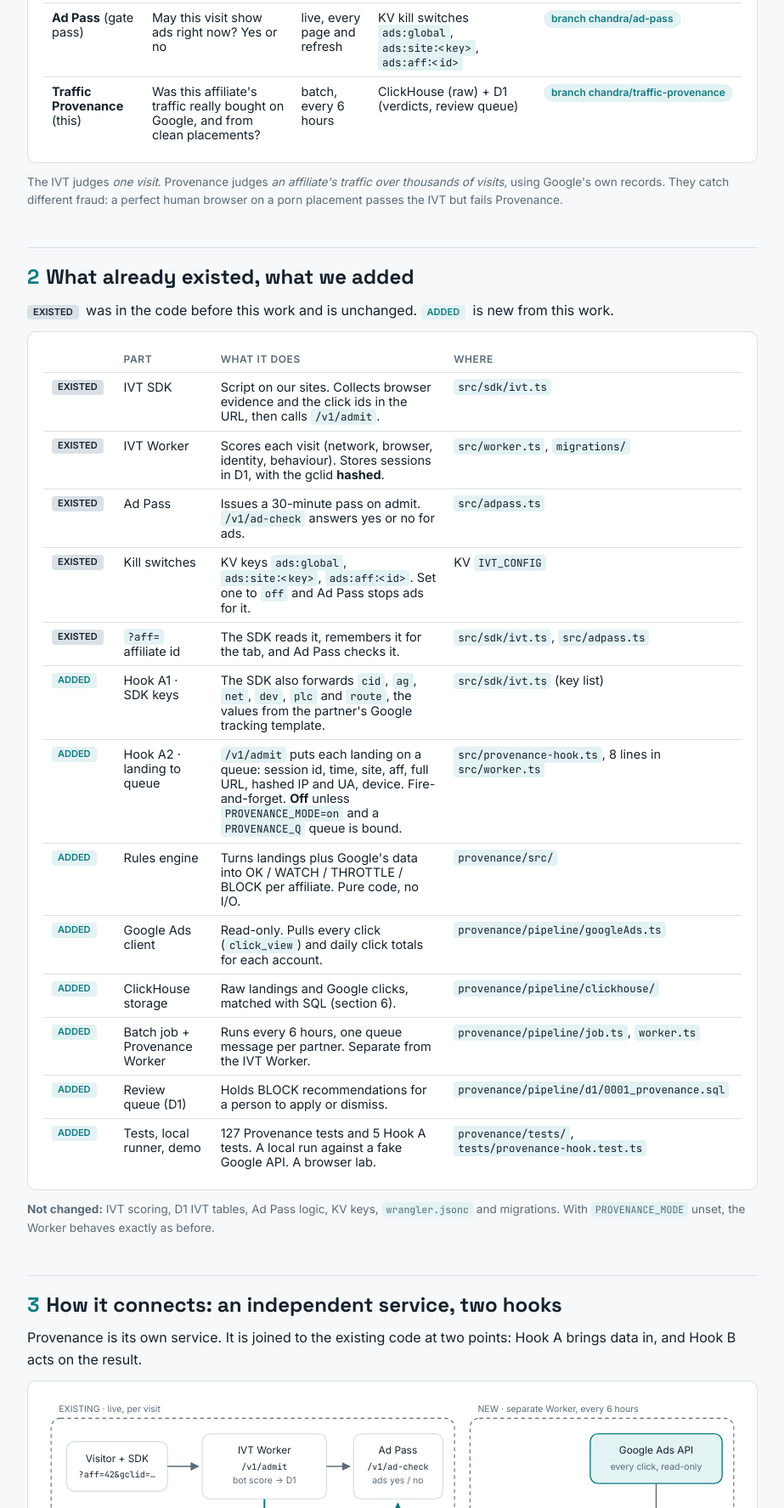
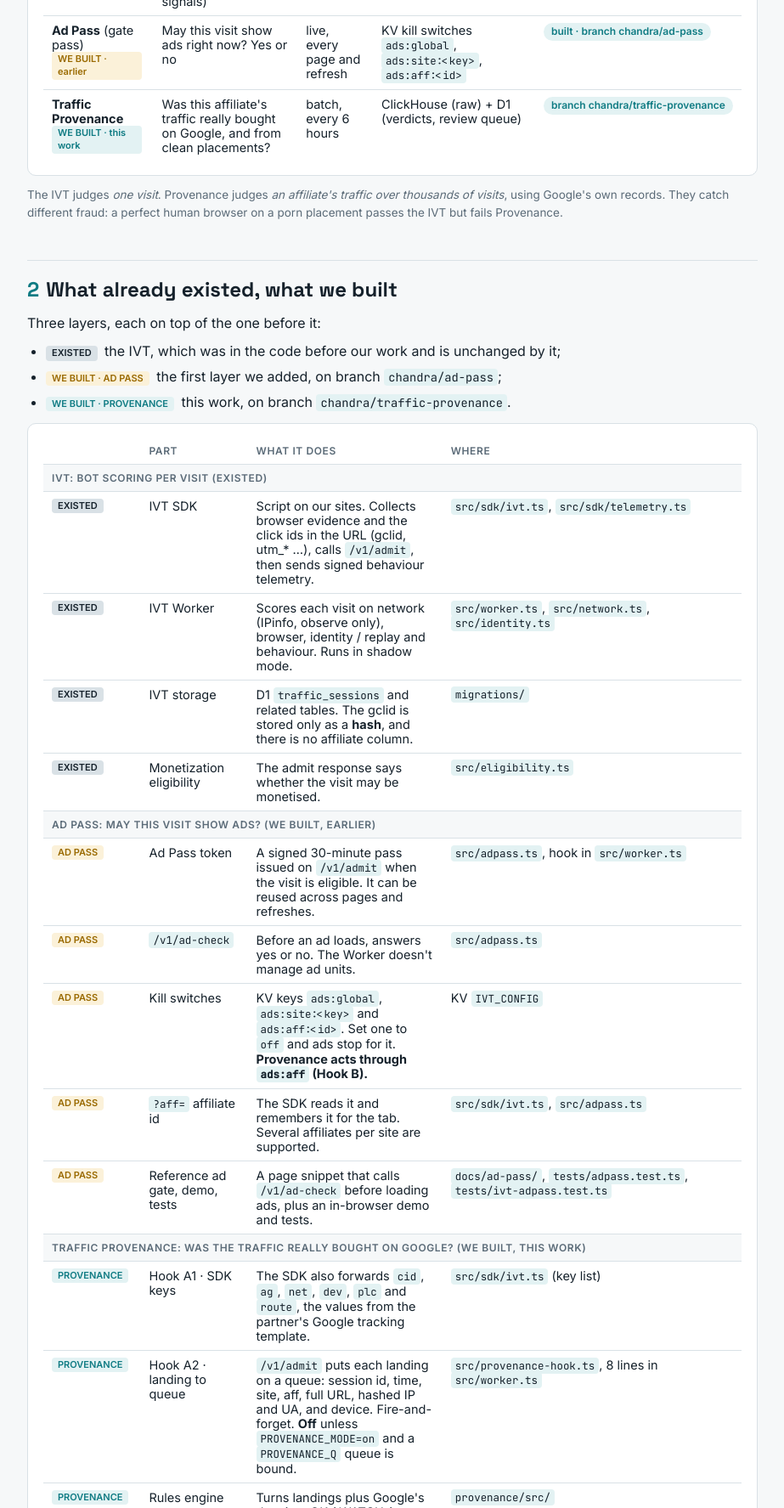
Before and after one commit to adeshsarwan/IVT, a website: page provenance/docs/MASTER-HANDOFF.html in a window 1280 px wide. Shown: the part 866-2641 px from the top of the page at 85% size, without its empty margins (178-1101 px from the left). Drawn offline with Linux system fonts and the light colour scheme.

Commit message:
Handoff: mark Ad Pass as built by us (not pre-existing); three layers IVT / Ad Pass / Provenance
Co-Authored-By: Claude Opus 5.5 <noreply@anthropic.com>

```diff
--- a/provenance/docs/MASTER-HANDOFF.html
+++ b/provenance/docs/MASTER-HANDOFF.html
@@ -49,7 +49,8 @@ tr:last-child td{border-bottom:0}
 .steps>li::before{content:counter(s);position:absolute;left:12px;top:10px;width:24px;height:24px;border-radius:50%;background:var(--soft);color:var(--accent);font:700 13px/24px var(--f-display);text-align:center}
 .who{font:600 11px var(--f-body);letter-spacing:.06em;text-transform:uppercase;color:var(--muted);margin-left:6px}
 .tag{display:inline-block;font:600 11px/1.4 var(--f-body);padding:1px 7px;border-radius:4px;margin-right:4px}
-.t-old{background:var(--line);color:var(--ink)} .t-new{background:var(--soft);color:var(--accent)}
+.t-old{background:var(--line);color:var(--ink)} .t-ap{background:var(--softwarn);color:var(--warn)} .t-new{background:var(--soft);color:var(--accent)}
+tr.grp td{background:var(--bg);font:600 12px var(--f-body);letter-spacing:.05em;text-transform:uppercase;color:var(--muted)}
 td code{white-space:nowrap}
 .check{list-style:none;padding:0} .check li::before{content:"☐ ";color:var(--accent)}
 svg{display:block;width:100%;height:auto}
@@ -68,7 +69,7 @@ svg .hook{stroke:var(--accent);stroke-width:2.2;fill:none;marker-end:url(#ah2)}
 <main>
 <div class="eyebrow">IVT · Traffic Provenance · partner handoff · 2026-11-18</div>
 <h1>Traffic Provenance Handoff</h1>
-<p class="lede">Checks whether an affiliate's visitors really came from the Google ads they claim to have bought. Written for a reviewer new to the code: what was already in the IVT before, what we added, how the pieces connect, how the data is stored, and what's left before going live.</p>
+<p class="lede">Checks whether an affiliate's visitors really came from the Google ads they claim to have bought. Written for a reviewer new to the code: what was already in the IVT, what we built on top (Ad Pass, then Traffic Provenance), how the pieces connect, how the data is stored, and what's left before going live.</p>
 
 <div class="card">
 <h3 style="margin-top:0">In one minute</h3>
@@ -77,7 +78,7 @@ svg .hook{stroke:var(--accent);stroke-width:2.2;fill:none;marker-end:url(#ah2)}
   <li><b>Check:</b> every real Google ad click carries a unique <code>gclid</code>, and Google keeps a list of every gclid it billed. Each day we pull that list and match it against the gclids that reached our sites. We also compare counts: our visits vs Google's clicks.</li>
   <li><b>Result per affiliate:</b> <span class="pill p-ok">OK</span> <span class="pill p-warn">WATCH</span> <span class="pill p-warn">THROTTLE</span> <span class="pill p-bad">BLOCK</span>. A BLOCK is only a <b>recommendation</b>: a person reviews it and turns ads off for that affiliate by hand.</li>
   <li><b>Manual for now:</b> while we validate the results, nothing is blocked automatically. People review every BLOCK. Automatic blocking is one config switch for later (section 5).</li>
-  <li><b>Fit:</b> a separate service. The existing code got one small change (Hook A, built, <b>off by default</b>). The kill switch it acts through (Hook B) already existed in Ad Pass.</li>
+  <li><b>Fit:</b> a separate service. It plugs into the IVT Worker with one small change (Hook A, built, <b>off by default</b>). It acts through the per-affiliate kill switch (Hook B) that we built earlier as part of Ad Pass.</li>
   <li><b>Status:</b> engine, ClickHouse storage, batch job, Hook A and tests are built and run locally against a fake Google API. Not deployed. No real Google token yet. Google only; Meta later.</li>
 </ul>
 </div>
@@ -86,45 +87,59 @@ svg .hook{stroke:var(--accent);stroke-width:2.2;fill:none;marker-end:url(#ah2)}
 <div class="card scroll">
 <table>
 <tr><th>Piece</th><th>Question it answers</th><th>When</th><th>Stores in</th><th>State</th></tr>
-<tr><td><b>Existing IVT</b></td><td>Does this visit look like a bot? (network, browser, behaviour signals)</td><td>live, every visit</td><td>D1 <code>traffic_sessions</code></td><td><span class="pill p-acc">shadow mode</span></td></tr>
-<tr><td><b>Ad Pass</b> (gate pass)</td><td>May this visit show ads right now? Yes or no</td><td>live, every page and refresh</td><td>KV kill switches <code>ads:global</code>, <code>ads:site:&lt;key&gt;</code>, <code>ads:aff:&lt;id&gt;</code></td><td><span class="pill p-acc">branch chandra/ad-pass</span></td></tr>
-<tr><td><b>Traffic Provenance</b> (this)</td><td>Was this affiliate's traffic really bought on Google, and from clean placements?</td><td>batch, every 6 hours</td><td>ClickHouse (raw) + D1 (verdicts, review queue)</td><td><span class="pill p-acc">branch chandra/traffic-provenance</span></td></tr>
+<tr><td><b>IVT</b> <span class="tag t-old">EXISTED</span></td><td>Does this visit look like a bot? (network, browser, behaviour signals)</td><td>live, every visit</td><td>D1 <code>traffic_sessions</code></td><td><span class="pill p-acc">shadow mode</span></td></tr>
+<tr><td><b>Ad Pass</b> (gate pass) <span class="tag t-ap">WE BUILT · earlier</span></td><td>May this visit show ads right now? Yes or no</td><td>live, every page and refresh</td><td>KV kill switches <code>ads:global</code>, <code>ads:site:&lt;key&gt;</code>, <code>ads:aff:&lt;id&gt;</code></td><td><span class="pill p-acc">built · branch chandra/ad-pass</span></td></tr>
+<tr><td><b>Traffic Provenance</b> <span class="tag t-new">WE BUILT · this work</span></td><td>Was this affiliate's traffic really bought on Google, and from clean placements?</td><td>batch, every 6 hours</td><td>ClickHouse (raw) + D1 (verdicts, review queue)</td><td><span class="pill p-acc">branch chandra/traffic-provenance</span></td></tr>
 </table>
 </div>
 <p class="muted small">The IVT judges <i>one visit</i>. Provenance judges <i>an affiliate's traffic over thousands of visits</i>, using Google's own records. They catch different fraud: a perfect human browser on a porn placement passes the IVT but fails Provenance.</p>
 
-<h2><span class="n">2</span>What already existed, what we added</h2>
-<p><span class="tag t-old">EXISTED</span> was in the code before this work and is unchanged. <span class="tag t-new">ADDED</span> is new from this work.</p>
+<h2><span class="n">2</span>What already existed, what we built</h2>
+<p>Three layers, each on top of the one before it:</p>
+<ul>
+  <li><span class="tag t-old">EXISTED</span> the IVT, which was in the code before our work and is unchanged by it;</li>
+  <li><span class="tag t-ap">WE BUILT · AD PASS</span> the first layer we added, on branch <code>chandra/ad-pass</code>;</li>
+  <li><span class="tag t-new">WE BUILT · PROVENANCE</span> this work, on branch <code>chandra/traffic-provenance</code>.</li>
+</ul>
 <div class="card scroll">
 <table>
 <tr><th></th><th>Part</th><th>What it does</th><th>Where</th></tr>
-<tr><td><span class="tag t-old">EXISTED</span></td><td>IVT SDK</td><td>Script on our sites. Collects browser evidence and the click ids in the URL, then calls <code>/v1/admit</code>.</td><td><code>src/sdk/ivt.ts</code></td></tr>
-<tr><td><span class="tag t-old">EXISTED</span></td><td>IVT Worker</td><td>Scores each visit (network, browser, identity, behaviour). Stores sessions in D1, with the gclid <b>hashed</b>.</td><td><code>src/worker.ts</code>, <code>migrations/</code></td></tr>
-<tr><td><span class="tag t-old">EXISTED</span></td><td>Ad Pass</td><td>Issues a 30-minute pass on admit. <code>/v1/ad-check</code> answers yes or no for ads.</td><td><code>src/adpass.ts</code></td></tr>
-<tr><td><span class="tag t-old">EXISTED</span></td><td>Kill switches</td><td>KV keys <code>ads:global</code>, <code>ads:site:&lt;key&gt;</code>, <code>ads:aff:&lt;id&gt;</code>. Set one to <code>off</code> and Ad Pass stops ads for it.</td><td>KV <code>IVT_CONFIG</code></td></tr>
-<tr><td><span class="tag t-old">EXISTED</span></td><td><code>?aff=</code> affiliate id</td><td>The SDK reads it, remembers it for the tab, and Ad Pass checks it.</td><td><code>src/sdk/ivt.ts</code>, <code>src/adpass.ts</code></td></tr>
-<tr><td><span class="tag t-new">ADDED</span></td><td>Hook A1 · SDK keys</td><td>The SDK also forwards <code>cid</code>, <code>ag</code>, <code>net</code>, <code>dev</code>, <code>plc</code> and <code>route</code>, the values from the partner's Google tracking template.</td><td><code>src/sdk/ivt.ts</code> (key list)</td></tr>
-<tr><td><span class="tag t-new">ADDED</span></td><td>Hook A2 · landing to queue</td><td><code>/v1/admit</code> puts each landing on a queue: session id, time, site, aff, full URL, hashed IP and UA, device. Fire-and-forget. <b>Off</b> unless <code>PROVENANCE_MODE=on</code> and a <code>PROVENANCE_Q</code> queue is bound.</td><td><code>src/provenance-hook.ts</code>, 8 lines in <code>src/worker.ts</code></td></tr>
-<tr><td><span class="tag t-new">ADDED</span></td><td>Rules engine</td><td>Turns landings plus Google's data into OK / WATCH / THROTTLE / BLOCK per affiliate. Pure code, no I/O.</td><td><code>provenance/src/</code></td></tr>
-<tr><td><span class="tag t-new">ADDED</span></td><td>Google Ads client</td><td>Read-only. Pulls every click (<code>click_view</code>) and daily click totals for each account.</td><td><code>provenance/pipeline/googleAds.ts</code></td></tr>
-<tr><td><span class="tag t-new">ADDED</span></td><td>ClickHouse storage</td><td>Raw landings and Google clicks, matched with SQL (section 6).</td><td><code>provenance/pipeline/clickhouse/</code></td></tr>
-<tr><td><span class="tag t-new">ADDED</span></td><td>Batch job + Provenance Worker</td><td>Runs every 6 hours, one queue message per partner. Separate from the IVT Worker.</td><td><code>provenance/pipeline/job.ts</code>, <code>worker.ts</code></td></tr>
-<tr><td><span class="tag t-new">ADDED</span></td><td>Review queue (D1)</td><td>Holds BLOCK recommendations for a person to apply or dismiss.</td><td><code>provenance/pipeline/d1/0001_provenance.sql</code></td></tr>
-<tr><td><span class="tag t-new">ADDED</span></td><td>Tests, local runner, demo</td><td>127 Provenance tests and 5 Hook A tests. A local run against a fake Google API. A browser lab.</td><td><code>provenance/tests/</code>, <code>tests/provenance-hook.test.ts</code></td></tr>
+<tr class="grp"><td colspan="4">IVT: bot scoring per visit (existed)</td></tr>
+<tr><td><span class="tag t-old">EXISTED</span></td><td>IVT SDK</td><td>Script on our sites. Collects browser evidence and the click ids in the URL (gclid, utm_* …), calls <code>/v1/admit</code>, then sends signed behaviour telemetry.</td><td><code>src/sdk/ivt.ts</code>, <code>src/sdk/telemetry.ts</code></td></tr>
+<tr><td><span class="tag t-old">EXISTED</span></td><td>IVT Worker</td><td>Scores each visit on network (IPinfo, observe only), browser, identity / replay and behaviour. Runs in shadow mode.</td><td><code>src/worker.ts</code>, <code>src/network.ts</code>, <code>src/identity.ts</code></td></tr>
+<tr><td><span class="tag t-old">EXISTED</span></td><td>IVT storage</td><td>D1 <code>traffic_sessions</code> and related tables. The gclid is stored only as a <b>hash</b>, and there is no affiliate column.</td><td><code>migrations/</code></td></tr>
+<tr><td><span class="tag t-old">EXISTED</span></td><td>Monetization eligibility</td><td>The admit response says whether the visit may be monetised.</td><td><code>src/eligibility.ts</code></td></tr>
+
+<tr class="grp"><td colspan="4">Ad Pass: may this visit show ads? (we built, earlier)</td></tr>
+<tr><td><span class="tag t-ap">AD PASS</span></td><td>Ad Pass token</td><td>A signed 30-minute pass issued on <code>/v1/admit</code> when the visit is eligible. It can be reused across pages and refreshes.</td><td><code>src/adpass.ts</code>, hook in <code>src/worker.ts</code></td></tr>
+<tr><td><span class="tag t-ap">AD PASS</span></td><td><code>/v1/ad-check</code></td><td>Before an ad loads, answers yes or no. The Worker doesn't manage ad units.</td><td><code>src/adpass.ts</code></td></tr>
+<tr><td><span class="tag t-ap">AD PASS</span></td><td>Kill switches</td><td>KV keys <code>ads:global</code>, <code>ads:site:&lt;key&gt;</code> and <code>ads:aff:&lt;id&gt;</code>. Set one to <code>off</code> and ads stop for it. <b>Provenance acts through <code>ads:aff</code> (Hook B).</b></td><td>KV <code>IVT_CONFIG</code></td></tr>
+<tr><td><span class="tag t-ap">AD PASS</span></td><td><code>?aff=</code> affiliate id</td><td>The SDK reads it and remembers it for the tab. Several affiliates per site are supported.</td><td><code>src/sdk/ivt.ts</code>, <code>src/adpass.ts</code></td></tr>
+<tr><td><span class="tag t-ap">AD PASS</span></td><td>Reference ad gate, demo, tests</td><td>A page snippet that calls <code>/v1/ad-check</code> before loading ads, plus an in-browser demo and tests.</td><td><code>docs/ad-pass/</code>, <code>tests/adpass.test.ts</code>, <code>tests/ivt-adpass.test.ts</code></td></tr>
+
+<tr class="grp"><td colspan="4">Traffic Provenance: was the traffic really bought on Google? (we built, this work)</td></tr>
+<tr><td><span class="tag t-new">PROVENANCE</span></td><td>Hook A1 · SDK keys</td><td>The SDK also forwards <code>cid</code>, <code>ag</code>, <code>net</code>, <code>dev</code>, <code>plc</code> and <code>route</code>, the values from the partner's Google tracking template.</td><td><code>src/sdk/ivt.ts</code> (key list)</td></tr>
+<tr><td><span class="tag t-new">PROVENANCE</span></td><td>Hook A2 · landing to queue</td><td><code>/v1/admit</code> puts each landing on a queue: session id, time, site, aff, full URL, hashed IP and UA, and device. Fire-and-forget. <b>Off</b> unless <code>PROVENANCE_MODE=on</code> and a <code>PROVENANCE_Q</code> queue is bound.</td><td><code>src/provenance-hook.ts</code>, 8 lines in <code>src/worker.ts</code></td></tr>
+<tr><td><span class="tag t-new">PROVENANCE</span></td><td>Rules engine</td><td>Turns landings plus Google's data into OK / WATCH / THROTTLE / BLOCK per affiliate. Pure code, no I/O.</td><td><code>provenance/src/</code></td></tr>
+<tr><td><span class="tag t-new">PROVENANCE</span></td><td>Google Ads client</td><td>Read-only. Pulls every click (<code>click_view</code>) and the daily click totals for each account.</td><td><code>provenance/pipeline/googleAds.ts</code></td></tr>
+<tr><td><span class="tag t-new">PROVENANCE</span></td><td>ClickHouse storage</td><td>Raw landings and Google clicks, matched with SQL (section 6).</td><td><code>provenance/pipeline/clickhouse/</code></td></tr>
+<tr><td><span class="tag t-new">PROVENANCE</span></td><td>Batch job + Provenance Worker</td><td>Runs every 6 hours, one queue message per partner. A separate Worker from the IVT one.</td><td><code>provenance/pipeline/job.ts</code>, <code>worker.ts</code></td></tr>
+<tr><td><span class="tag t-new">PROVENANCE</span></td><td>Review queue (D1)</td><td>Holds BLOCK recommendations for a person to apply or dismiss.</td><td><code>provenance/pipeline/d1/0001_provenance.sql</code></td></tr>
+<tr><td><span class="tag t-new">PROVENANCE</span></td><td>Tests, local runner, demo</td><td>127 Provenance tests and 5 Hook A tests. A local run against a fake Google API, and a browser lab.</td><td><code>provenance/tests/</code>, <code>tests/provenance-hook.test.ts</code></td></tr>
 </table>
 </div>
-<p class="muted small"><b>Not changed:</b> IVT scoring, D1 IVT tables, Ad Pass logic, KV keys, <code>wrangler.jsonc</code> and migrations. With <code>PROVENANCE_MODE</code> unset, the Worker behaves exactly as before.</p>
+<p class="muted small"><b>Not changed by Provenance:</b> IVT scoring, the IVT D1 tables, Ad Pass logic, the KV keys, <code>wrangler.jsonc</code> and the migrations. With <code>PROVENANCE_MODE</code> unset, the Worker behaves exactly as it does with Ad Pass alone.</p>
 
 <h2><span class="n">3</span>How it connects: an independent service, two hooks</h2>
 <p>Provenance is its own service. It is joined to the existing code at two points: Hook A brings data in, and Hook B acts on the result.</p>
 
 <div class="card scroll">
-<svg viewBox="0 0 900 390" role="img" aria-label="Visitors go through the SDK to the IVT and Ad Pass Worker; hook A forwards each landing to a queue; the separate Provenance Worker pulls Google clicks, matches in ClickHouse and puts BLOCKs in a review queue; a person sets the kill switch in KV, which Ad Pass already reads" style="min-width:720px">
+<svg viewBox="0 0 900 390" role="img" aria-label="Visitors go through the SDK to the IVT and Ad Pass Worker; hook A forwards each landing to a queue; the separate Provenance Worker pulls Google clicks, matches in ClickHouse and puts BLOCKs in a review queue; a person sets the Ad Pass kill switch in KV" style="min-width:720px">
   <defs>
     <marker id="ah" viewBox="0 0 10 10" refX="9" refY="5" markerWidth="7" markerHeight="7" orient="auto"><path d="M0,0L10,5L0,10z" fill="var(--muted)"/></marker>
     <marker id="ah2" viewBox="0 0 10 10" refX="9" refY="5" markerWidth="7" markerHeight="7" orient="auto"><path d="M0,0L10,5L0,10z" fill="var(--accent)"/></marker>
   </defs>
-  <text class="m" x="20" y="22">EXISTING · live, per visit</text>
+  <text class="m" x="20" y="22">LIVE · per visit · IVT (existed) + Ad Pass (we built earlier)</text>
   <rect class="g" x="10" y="30" width="520" height="150" rx="12"/>
   <rect class="b" x="30" y="60" width="130" height="64" rx="10"/><text x="95" y="86" text-anchor="middle">Visitor + SDK</text><text class="mono" x="95" y="106" text-anchor="middle">?aff=42&amp;gclid=…</text>
   <path class="ar" d="M160 92 H200"/>
@@ -136,7 +151,7 @@ svg .hook{stroke:var(--accent);stroke-width:2.2;fill:none;marker-end:url(#ah2)}
   <path class="hook" d="M285 134 V230 H560"/>
   <text x="300" y="168" style="font-weight:700;fill:var(--accent)">Hook A</text><text class="m" x="300" y="184">forward each landing</text><text class="m" x="300" y="198">(added · off by default)</text>
 
-  <text class="m" x="560" y="22">NEW · separate Worker, every 6 hours</text>
+  <text class="m" x="560" y="22">PROVENANCE · separate Worker, every 6 h</text>
   <rect class="g" x="550" y="30" width="340" height="340" rx="12"/>
   <rect class="b" x="565" y="205" width="120" height="50" rx="10"/><text x="625" y="235" text-anchor="middle">Queue</text>
   <rect class="a" x="705" y="50" width="170" height="64" rx="10"/><text x="790" y="76" text-anchor="middle">Google Ads API</text><text class="m" x="790" y="96" text-anchor="middle">every click, read-only</text>
@@ -152,8 +167,8 @@ svg .hook{stroke:var(--accent);stroke-width:2.2;fill:none;marker-end:url(#ah2)}
   <path class="hook" d="M400 296 V270 H457 V140"/>
   <text x="470" y="262" style="font-weight:700;fill:var(--accent)">Hook B</text>
   <text class="mono" x="40" y="320">KV  ads:aff:42 = off</text>
-  <text class="m" x="40" y="340">Ad Pass already reads this key.</text>
-  <text class="m" x="40" y="356">Already existed. Nothing new built.</text>
+  <text class="m" x="40" y="340">Ad Pass (built earlier) reads this key.</text>
+  <text class="m" x="40" y="356">Nothing new built for Provenance.</text>
 </svg>
 </div>
 
@@ -177,7 +192,7 @@ svg .hook{stroke:var(--accent);stroke-width:2.2;fill:none;marker-end:url(#ah2)}
 <tr><th>Hook</th><th>Where</th><th>Change</th><th>State</th></tr>
 <tr><td><b>A1</b></td><td>SDK <code>src/sdk/ivt.ts</code> → <code>attributionEvidence()</code></td><td>Also forward <code>cid</code>, <code>ag</code>, <code>net</code>, <code>dev</code>, <code>plc</code> (Google tracking-template values) and the route key.</td><td><span class="pill p-ok">built</span></td></tr>
 <tr><td><b>A2</b></td><td>Worker <code>/v1/admit</code> → <code>src/provenance-hook.ts</code></td><td><code>ctx.waitUntil(env.PROVENANCE_Q.send(…))</code> with session id, time, site, aff, the full landing URL, hashed IP and UA, and device. Sent before the BLOCK return, so blocked visits are counted too. A queue error is ignored: admit never waits and never fails because of it.</td><td><span class="pill p-ok">built · off</span><br><span class="small muted">to switch on: add the queue binding and <code>PROVENANCE_MODE=on</code></span></td></tr>
-<tr><td><b>B</b></td><td>KV <code>ads:aff:&lt;id&gt;</code></td><td>None. Ad Pass already turns ads off for that affiliate on every site.</td><td><span class="pill p-acc">existed</span></td></tr>
+<tr><td><b>B</b></td><td>KV <code>ads:aff:&lt;id&gt;</code></td><td>None. The Ad Pass kill switch we built earlier already turns ads off for that affiliate on every site.</td><td><span class="pill p-acc">built with Ad Pass</span></td></tr>
 <tr><td class="muted">later</td><td>Ad Pass</td><td>Read a THROTTLE key (e.g. <code>adcap:aff:&lt;id&gt;</code> = fewer ads) if we want a middle step between on and off.</td><td>open</td></tr>
 <tr><td class="muted">later</td><td>IVT scoring</td><td>Use the affiliate's Provenance tier as one input to the visit's source risk.</td><td>optional</td></tr>
 </table>
@@ -224,7 +239,7 @@ svg .hook{stroke:var(--accent);stroke-width:2.2;fill:none;marker-end:url(#ah2)}
     <li>Once thresholds are tuned and no false BLOCKs appear on partners we trust, set <code>enforcement.autoBlock = true</code>.</li>
     <li>The job then writes <code>ads:aff:&lt;id&gt; = off</code> itself, using the same evidence and circuit breaker (2 bad windows, or one very clear one).</li>
     <li>Recommended: automate one tier at a time (e.g. only "foreign/forged gclids" first), keep the audit log, and alert on every automatic block.</li>
-    <li>No other code change is needed; the switch already exists and is tested.</li>
+    <li>No other code change is needed; the auto-block option is already in the code and tested.</li>
   </ul></div>
 </div>
 
```
